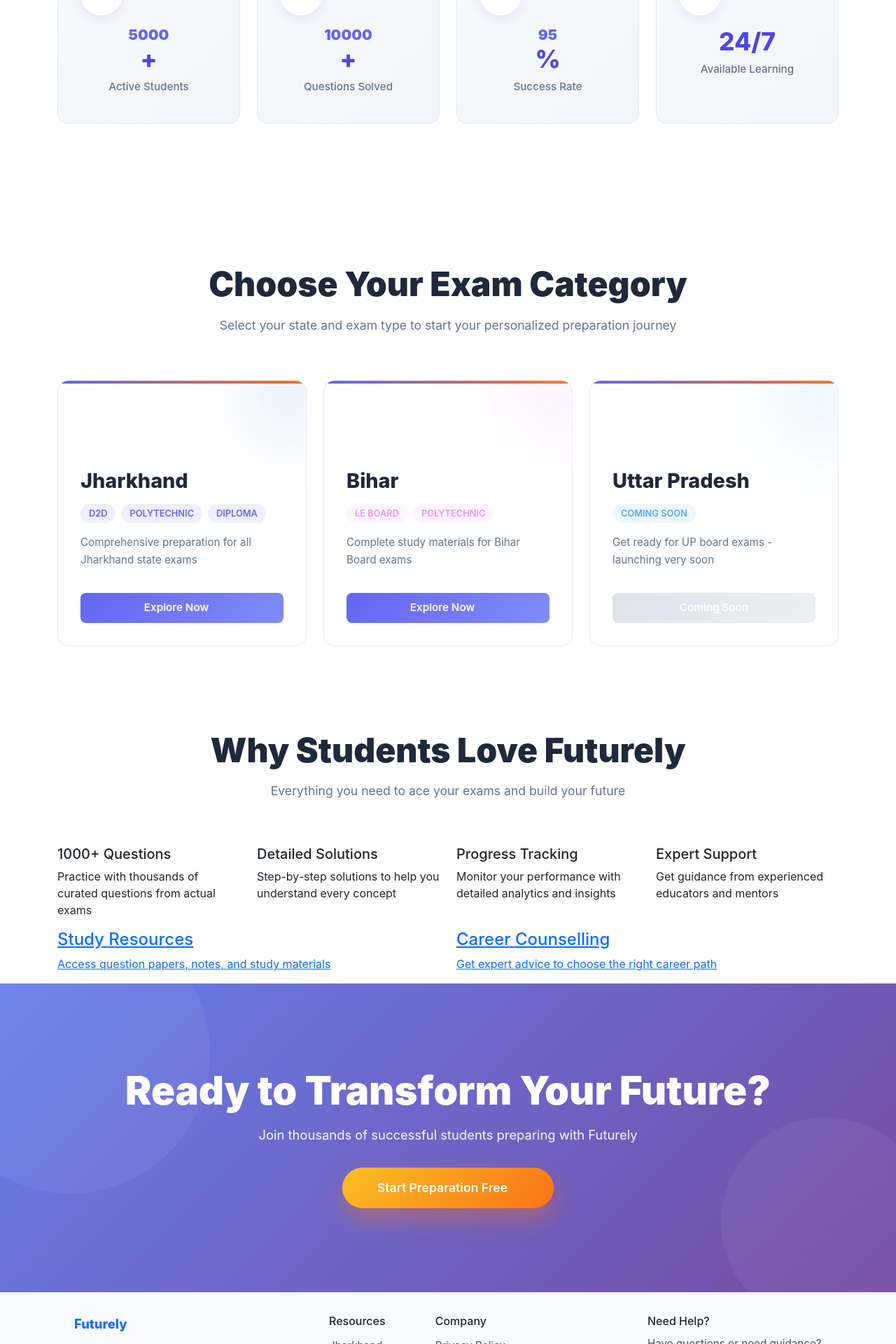
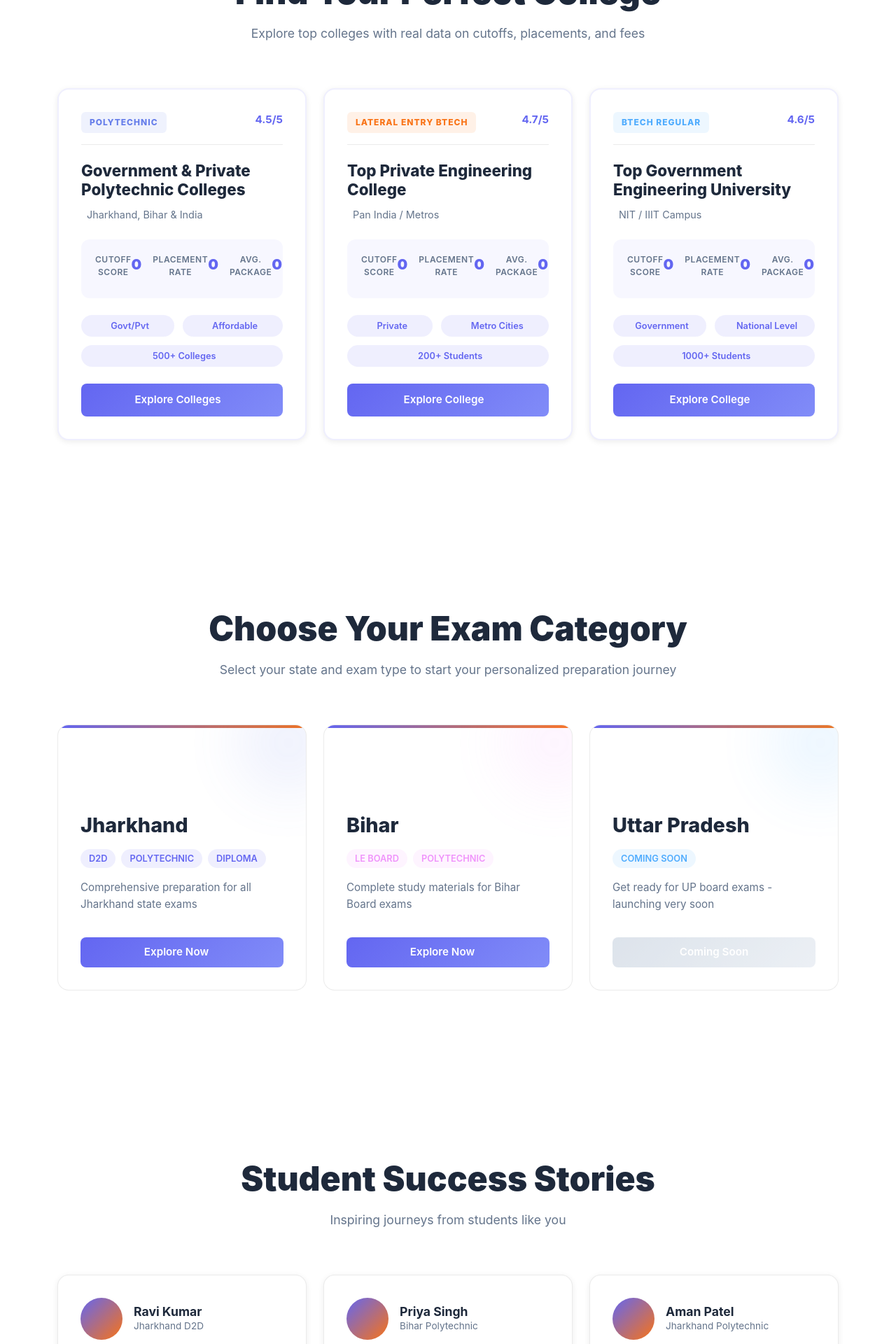
Before and after one commit to Karan123457/NextGenZ, a React (Create React App) app: page / in a window 1280 px wide. Shown: the part 1080-3000 px from the top of the page at 70% size. Built offline with nearby package versions, Linux system fonts and the light colour scheme; no server answers.

Commit message:
Add files via upload

```diff
--- a/src/Pages/Home.js
+++ b/src/Pages/Home.js
@@ -168,59 +168,134 @@ const Home = () => {
         </Container>
       </section>
 
-      {/* Stats Highlight Section */}
-      <section className="stats-highlight-section">
+      {/* College Search Section */}
+      <section className="college-search-section">
         <Container>
-          <Row className="g-4" ref={statsRef}>
-            <Col md={6} lg={3} className="stat-item">
-              <div className="stat-box">
-                <div className="stat-icon-wrapper">
-                  <i className="fas fa-users"></i>
+          <Row className="mb-5 section-header">
+            <Col lg={8} className="mx-auto text-center">
+              <h2>Find Your Perfect College</h2>
+              <p>Explore top colleges with real data on cutoffs, placements, and fees</p>
+            </Col>
+          </Row>
+
+          <Row className="g-4">
+            {/* Polytechnic College */}
+            <Col md={6} lg={4}>
+              <div className="college-search-card">
+                <div className="college-header">
+                  <div className="college-type-badge polytechnic-type">POLYTECHNIC</div>
+                  <div className="college-rating">
+                    <i className="fas fa-star"></i> 4.5/5
+                  </div>
                 </div>
-                <h3>
-                  <span className="stat-value" data-value="5000">
-                    0
-                  </span>
-                  +
-                </h3>
-                <p>Active Students</p>
+
+                <h4>Government & Private Polytechnic Colleges</h4>
+                <p className="college-location"><i className="fas fa-map-marker-alt"></i> Jharkhand, Bihar & India</p>
+
+                <div className="college-stats">
+                  <div className="stat-item">
+                    <span className="stat-label">Cutoff Score</span>
+                    <span className="stat-value">50 - 85%</span>
+                  </div>
+                  <div className="stat-item">
+                    <span className="stat-label">Placement Rate</span>
+                    <span className="stat-value">92%</span>
+                  </div>
+                  <div className="stat-item">
+                    <span className="stat-label">Avg. Package</span>
+                    <span className="stat-value">₹4.2 LPA</span>
+                  </div>
+                </div>
+
+                <div className="college-info">
+                  <span className="info-badge"><i className="fas fa-graduation-cap"></i> Govt/Pvt</span>
+                  <span className="info-badge"><i className="fas fa-rupee-sign"></i> Affordable</span>
+                  <span className="info-badge"><i className="fas fa-users"></i> 500+ Colleges</span>
+                </div>
+
+                <Link to="/colleges" className="explore-btn">
+                  Explore Colleges <i className="fas fa-arrow-right"></i>
+                </Link>
               </div>
             </Col>
-            <Col md={6} lg={3} className="stat-item">
-              <div className="stat-box">
-                <div className="stat-icon-wrapper">
-                  <i className="fas fa-brain"></i>
+
+            {/* BTech Lateral Entry College */}
+            <Col md={6} lg={4}>
+              <div className="college-search-card">
+                <div className="college-header">
+                  <div className="college-type-badge lateral-type">LATERAL ENTRY BTECH</div>
+                  <div className="college-rating">
+                    <i className="fas fa-star"></i> 4.7/5
+                  </div>
                 </div>
-                <h3>
-                  <span className="stat-value" data-value="10000">
-                    0
-                  </span>
-                  +
-                </h3>
-                <p>Questions Solved</p>
+
+                <h4>Top Private Engineering College</h4>
+                <p className="college-location"><i className="fas fa-map-marker-alt"></i> Pan India / Metros</p>
+
+                <div className="college-stats">
+                  <div className="stat-item">
+                    <span className="stat-label">Cutoff Score</span>
+                    <span className="stat-value">80 - 90%</span>
+                  </div>
+                  <div className="stat-item">
+                    <span className="stat-label">Placement Rate</span>
+                    <span className="stat-value">98%</span>
+                  </div>
+                  <div className="stat-item">
+                    <span className="stat-label">Avg. Package</span>
+                    <span className="stat-value">₹8.5 LPA</span>
+                  </div>
+                </div>
+
+                <div className="college-info">
+                  <span className="info-badge"><i className="fas fa-building"></i> Private</span>
+                  <span className="info-badge"><i className="fas fa-map-marker-alt"></i> Metro Cities</span>
+                  <span className="info-badge"><i className="fas fa-users"></i> 200+ Students</span>
+                </div>
+
+                <Link to="/colleges" className="explore-btn">
+                  Explore College <i className="fas fa-arrow-right"></i>
+                </Link>
               </div>
             </Col>
-            <Col md={6} lg={3} className="stat-item">
-              <div className="stat-box">
-                <div className="stat-icon-wrapper">
-                  <i className="fas fa-award"></i>
+
+            {/* BTech Regular College */}
+            <Col md={6} lg={4}>
+              <div className="college-search-card">
+                <div className="college-header">
+                  <div className="college-type-badge btech-type">BTECH REGULAR</div>
+                  <div className="college-rating">
+                    <i className="fas fa-star"></i> 4.6/5
+                  </div>
                 </div>
-                <h3>
-                  <span className="stat-value" data-value="95">
-                    0
-                  </span>
-                  %
-                </h3>
-                <p>Success Rate</p>
-              </div>
-            </Col>
-            <Col md={6} lg={3} className="stat-item">
-              <div className="stat-box">
-                <div className="stat-icon-wrapper">
-                  <i className="fas fa-clock"></i>
+
+                <h4>Top Government Engineering University</h4>
+                <p className="college-location"><i className="fas fa-map-marker-alt"></i> NIT / IIIT Campus</p>
+
+                <div className="college-stats">
+                  <div className="stat-item">
+                    <span className="stat-label">Cutoff Score</span>
+                    <span className="stat-value">85 - 95%</span>
+                  </div>
+                  <div className="stat-item">
+                    <span className="stat-label">Placement Rate</span>
+                    <span className="stat-value">99%</span>
+                  </div>
+                  <div className="stat-item">
+                    <span className="stat-label">Avg. Package</span>
+                    <span className="stat-value">₹10.2 LPA</span>
+                  </div>
                 </div>
-                <h3>24/7</h3>
-                <p>Available Learning</p>
+
+                <div className="college-info">
+                  <span className="info-badge"><i className="fas fa-graduation-cap"></i> Government</span>
+                  <span className="info-badge"><i className="fas fa-map-marker-alt"></i> National Level</span>
+                  <span className="info-badge"><i className="fas fa-users"></i> 1000+ Students</span>
+                </div>
+
+                <Link to="/colleges" className="explore-btn">
+                  Explore College <i className="fas fa-arrow-right"></i>
+                </Link>
               </div>
             </Col>
           </Row>
@@ -310,87 +385,147 @@ const Home = () => {
         </Container>
       </section>
 
-      {/* Features Section */}
-      <section className="features-section">
+
+      {/* Student Success Stories Section */}
+      <section className="success-stories-section">
         <Container>
           <Row className="mb-5 section-header">
             <Col lg={8} className="mx-auto text-center">
-              <h2>Why Students Love Futurely</h2>
-              <p>Everything you need to ace your exams and build your future</p>
+              <h2>Student Success Stories</h2>
+              <p>Inspiring journeys from students like you</p>
             </Col>
           </Row>
 
           <Row className="g-4">
-            <Col md={6} lg={3} className="feature-item">
-              <div className="feature-box">
-                <div className="feature-icon-wrap">
-                  <i className="fas fa-file-pdf"></i>
+            <Col md={6} lg={4}>
+              <div className="story-card">
+                <div className="story-header">
+                  <div className="story-avatar">
+                    <i className="fas fa-user"></i>
+                  </div>
+                  <div>
+                    <h5>Ravi Kumar</h5>
+                    <p>Jharkhand D2D</p>
+                  </div>
                 </div>
-                <h5>1000+ Questions</h5>
-                <p>Practice with thousands of curated questions from actual exams</p>
+                <div className="story-rating">
+                  <i className="fas fa-star"></i>
+                  <i className="fas fa-star"></i>
+                  <i className="fas fa-star"></i>
+                  <i className="fas fa-star"></i>
+                  <i className="fas fa-star"></i>
+                </div>
+                <p className="story-text">
+                  "Futurely helped me score 92% in D2D exam. The practice questions were exactly like the real exam. Highly recommended!"
+                </p>
+                <div className="story-result">
+                  <span className="badge-success">Rank 45</span>
+                  <span className="badge-info">NIT Admission</span>
+                </div>
               </div>
             </Col>
 
-            <Col md={6} lg={3} className="feature-item">
-              <div className="feature-box">
-                <div className="feature-icon-wrap">
-                  <i className="fas fa-lightbulb"></i>
+            <Col md={6} lg={4}>
+              <div className="story-card">
+                <div className="story-header">
+                  <div className="story-avatar">
+                    <i className="fas fa-user"></i>
+                  </div>
+                  <div>
+                    <h5>Priya Singh</h5>
+                    <p>Bihar Polytechnic</p>
+                  </div>
                 </div>
-                <h5>Detailed Solutions</h5>
-                <p>Step-by-step solutions to help you understand every concept</p>
+                <div className="story-rating">
+                  <i className="fas fa-star"></i>
+                  <i className="fas fa-star"></i>
+                  <i className="fas fa-star"></i>
+                  <i className="fas fa-star"></i>
+                  <i className="fas fa-star"></i>
+                </div>
+                <p className="story-text">
+                  "Started with basics, improved gradually. The mock tests built my confidence. Now pursuing lateral entry!"
+                </p>
+                <div className="story-result">
+                  <span className="badge-success">95% Score</span>
+                  <span className="badge-info">Lateral Ready</span>
+                </div>
               </div>
             </Col>
 
-            <Col md={6} lg={3} className="feature-item">
-              <div className="feature-box">
-                <div className="feature-icon-wrap">
-                  <i className="fas fa-chart-bar"></i>
+            <Col md={6} lg={4}>
+              <div className="story-card">
+                <div className="story-header">
+                  <div className="story-avatar">
+                    <i className="fas fa-user"></i>
+                  </div>
+                  <div>
+                    <h5>Aman Patel</h5>
+                    <p>Jharkhand Polytechnic</p>
+                  </div>
                 </div>
-                <h5>Progress Tracking</h5>
-                <p>Monitor your performance with detailed analytics and insights</p>
-              </div>
-            </Col>
-
-            <Col md={6} lg={3} className="feature-item">
-              <div className="feature-box">
-                <div className="feature-icon-wrap">
-                  <i className="fas fa-users"></i>
+                <div className="story-rating">
+                  <i className="fas fa-star"></i>
+                  <i className="fas fa-star"></i>
+                  <i className="fas fa-star"></i>
+                  <i className="fas fa-star"></i>
+                  <i className="fas fa-star"></i>
                 </div>
-                <h5>Expert Support</h5>
-                <p>Get guidance from experienced educators and mentors</p>
+                <p className="story-text">
+                  "Best platform for exam prep! Detailed solutions taught me concepts I didn't understand in class. Got placed!"
+                </p>
+                <div className="story-result">
+                  <span className="badge-success">First Class</span>
+                  <span className="badge-info">Placed</span>
+                </div>
               </div>
             </Col>
           </Row>
         </Container>
       </section>
 
-      {/* Quick Links Section */}
-      <section className="quick-links-section">
+      {/* Counselling & Resources Section */}
+      <section className="counselling-resources-section">
         <Container>
           <Row className="g-4">
-            <Col md={6}>
-              <Link to="/resources" className="quick-link-card">
-                <div className="link-icon">
+            <Col lg={6}>
+              <div className="resource-card study-card">
+                <div className="resource-icon">
                   <i className="fas fa-book-open"></i>
                 </div>
-                <h4>Study Resources</h4>
-                <p>Access question papers, notes, and study materials</p>
-                <span className="link-arrow">
-                  <i className="fas fa-arrow-right"></i>
-                </span>
-              </Link>
+                <div className="resource-content">
+                  <h4>Study Materials & PYQ</h4>
+                  <p>Complete notes, question papers, and solutions</p>
+                  <ul className="resource-list">
+                    <li><i className="fas fa-check"></i> Previous Year Questions</li>
+                    <li><i className="fas fa-check"></i> Detailed Solutions</li>
+                    <li><i className="fas fa-check"></i> Chapter-wise Notes</li>
+                  </ul>
+                </div>
+                <Link to="/resources" className="resource-link">
+                  Access Materials <i className="fas fa-arrow-right"></i>
+                </Link>
+              </div>
             </Col>
-            <Col md={6}>
-              <Link to="/counselling" className="quick-link-card">
-                <div className="link-icon">
-                  <i className="fas fa-headset"></i>
+
+            <Col lg={6}>
+              <div className="resource-card counselling-card featured">
+                <div className="resource-icon">
+                  <i className="fas fa-handshake"></i>
                 </div>
-                <h4>Career Counselling</h4>
-                <p>Get expert advice to choose the right career path</p>
-                <span className="link-arrow">
-                  <i className="fas fa-arrow-right"></i>
-                </span>
-              </Link>
+                <div className="resource-content">
+                  <h4>College Counselling</h4>
+                  <p>Expert guidance on college selection and admission</p>
+                  <ul className="resource-list">
+                    <li><i className="fas fa-check"></i> 1-on-1 Expert Guidance</li>
+                    <li><i className="fas fa-check"></i> College Shortlisting</li>
+                    <li><i className="fas fa-check"></i> Admission Support</li>
+                  </ul>
+                </div>
+                <Link to="/counselling" className="resource-link featured-link">
+                  Register Now <i className="fas fa-arrow-right"></i>
+                </Link>
+              </div>
             </Col>
           </Row>
         </Container>
```
